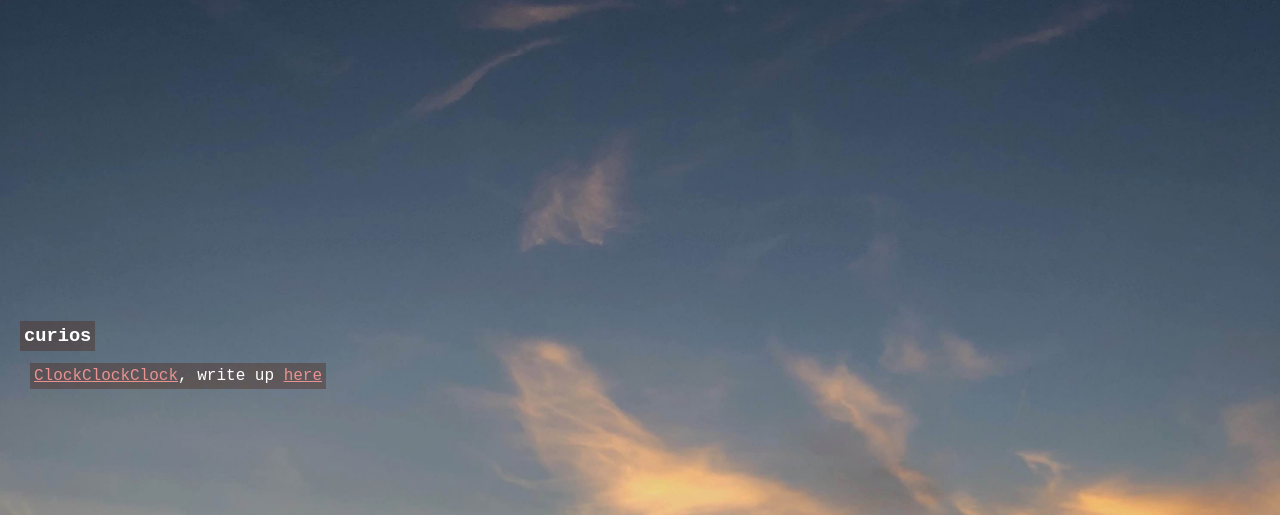
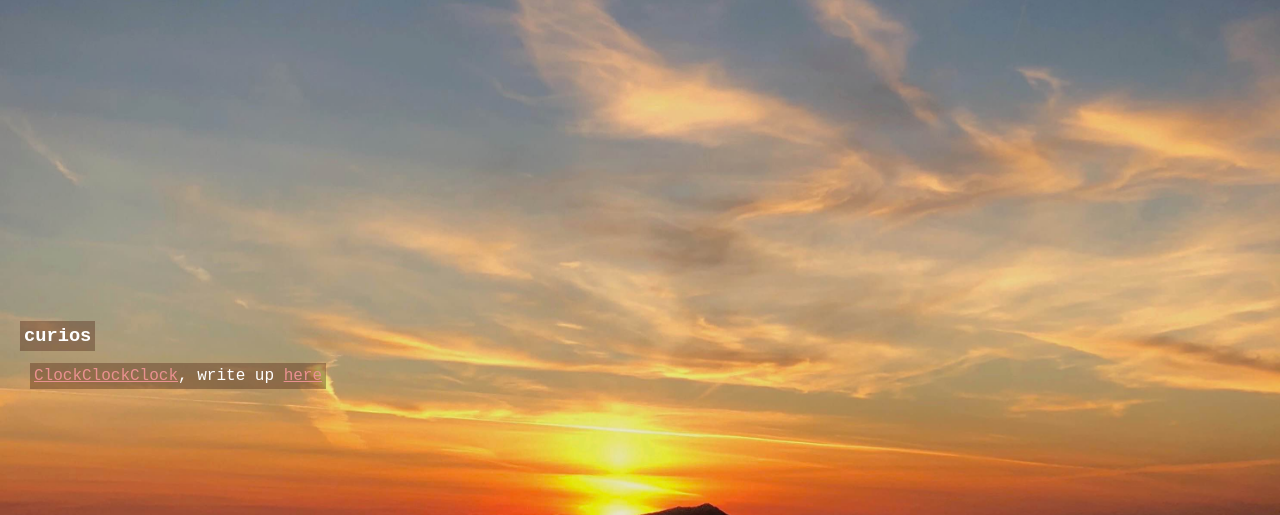
Before and after one commit to mattjbones/mbarnettjones, a website: page index.html in a window 1280 px wide. Shown: the part 285-800 px from the top of the page. Drawn offline with Linux system fonts and the light colour scheme.

Commit message:
backgorund tweaks

```diff
--- a/style/home.css
+++ b/style/home.css
@@ -12,6 +12,24 @@ html {
   background-position: top;
   background-repeat: no-repeat;
   background-size: cover;
+}
+
+@media (min-width: 1000px) {
+  html {
+    background-position: 100% 80%;
+  }
+}
+
+@media (prefers-color-scheme: dark) {
+  html {
+    background-color: #101535;
+  }
+}
+
+@media (prefers-color-scheme: light) {
+  html {
+    background-color: #ea9191;
+  }
 }
 
 * {
```
